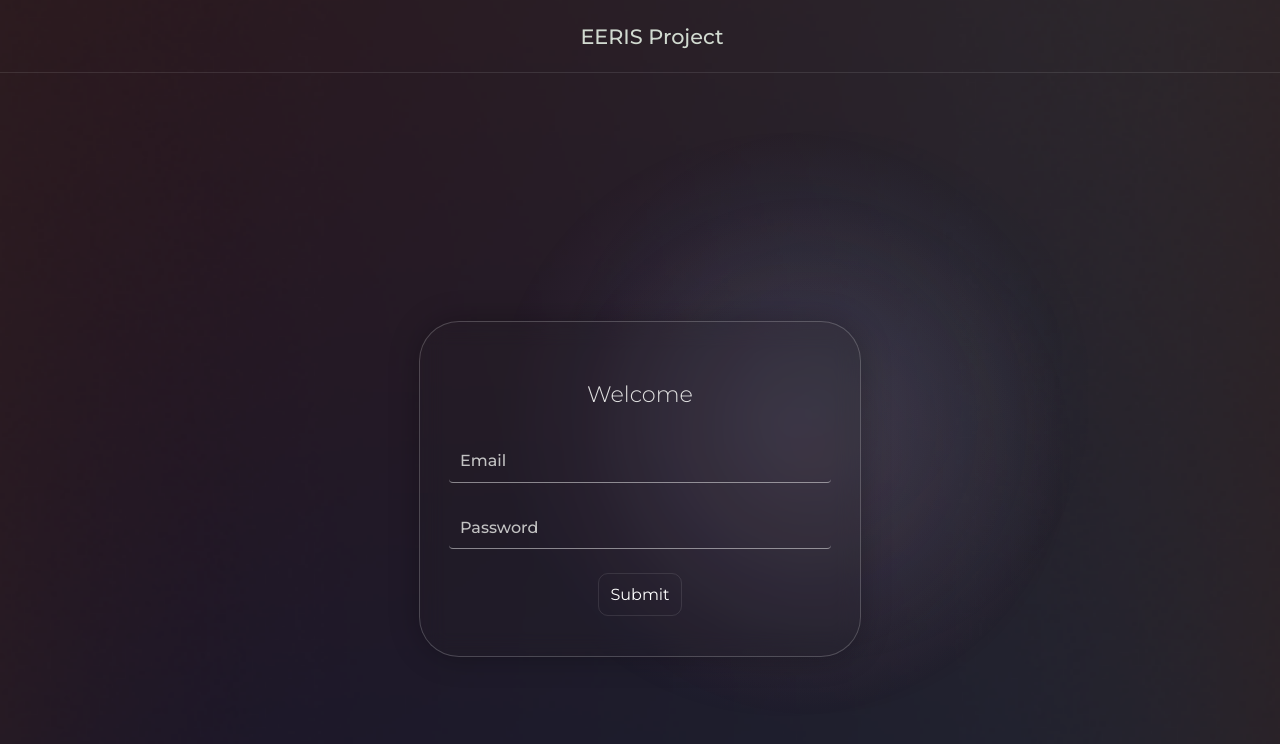
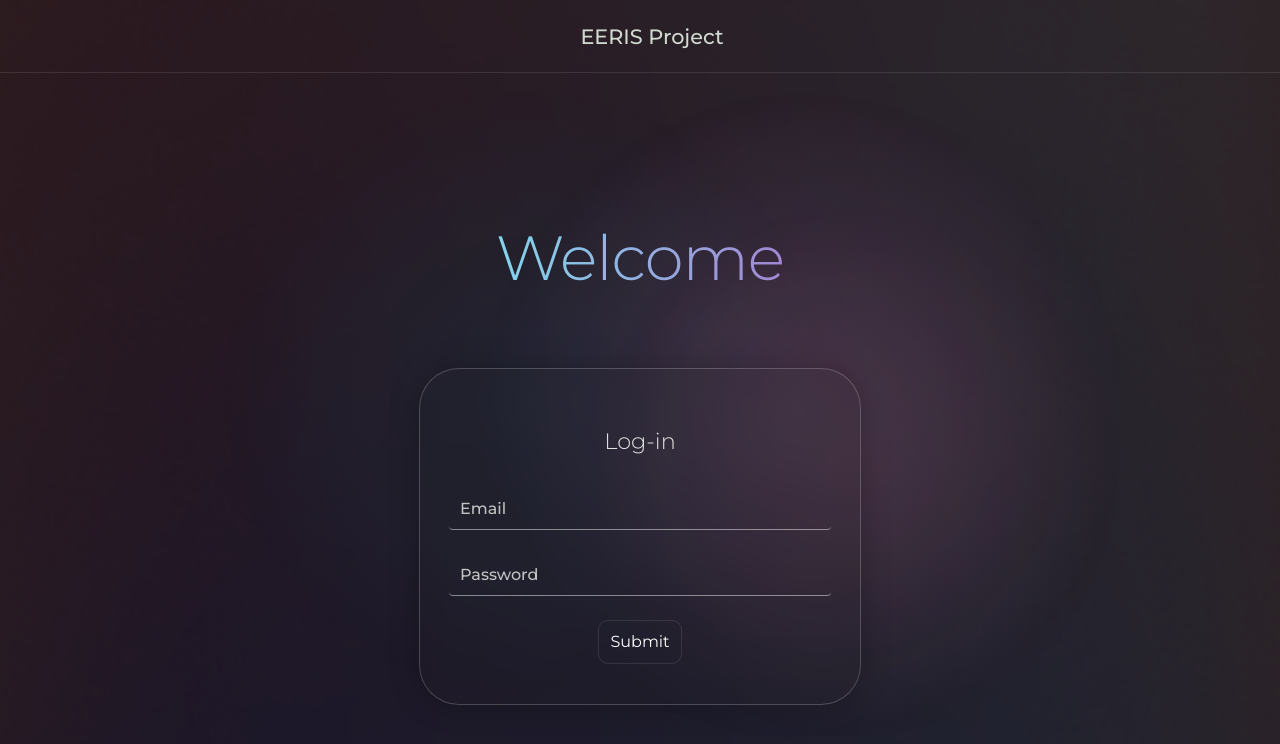
Before and after one commit to JoseJimenezCaballero/EERIS-Project, a React (Create React App) app in the folder FrontEnd/eerisfront/: page /login in a window 1280 px wide. Shown: the top 744 px of the page. Built offline with nearby package versions, Linux system fonts and the light colour scheme; a web font is replaced by a local one.

Commit message:
Finished FrontEnd
added chart

```diff
--- a/FrontEnd/eerisfront/package.json
+++ b/FrontEnd/eerisfront/package.json
@@ -19,6 +19,7 @@
     "react-dom": "^18.2.0",
     "react-router-dom": "^7.5.0",
     "react-scripts": "5.0.1",
+    "recharts": "^2.15.3",
     "web-vitals": "^2.1.4"
   },
   "scripts": {
--- a/FrontEnd/eerisfront/public/index.html
+++ b/FrontEnd/eerisfront/public/index.html
@@ -35,6 +35,7 @@
   <body>
     <noscript>You need to enable JavaScript to run this app.</noscript>
     <div class="glow-third"></div>
+    <div class="glow-fourth"></div>
     <div id="root"></div>
     <!--
       This HTML file is a template.
--- /dev/null
+++ b/FrontEnd/eerisfront/src/components/CustomPieChart.jsx
@@ -0,0 +1,66 @@
+import { PieChart, Pie, Cell, Tooltip, Legend } from 'recharts';
+
+
+const CustomTooltip = ({ active, payload }) => {
+    if (active && payload && payload.length) {
+      return (
+        <div className="toolTipChart">
+          <p style={{ margin: 0 }}>{payload[0].name}</p>
+          <p style={{ margin: 0 }}><b>${payload[0].value.toFixed(2)}</b></p>
+        </div>
+      );
+    }
+
+    return null;
+  };
+
+
+
+// Custom colors for the slices
+const COLORS = ['#0FF0FC', '#a288d3', '#7aff90', '#ff8b7b', '#6b9dfc'];
+
+function CustomPieChart({data}) {
+  return (
+    <PieChart width={500} height={400}>
+      <Pie
+        data={data}
+        cx="50%"
+        cy="50%"
+        labelLine={true}            // ✅ enables line to outside labels
+        label={({ name }) => name}  // ✅ shows category name outside
+        outerRadius={130}
+        fill="#8884d8"
+        dataKey="value"
+        animationDuration={600}
+        animationBegin={200}
+      >
+        {data.map((entry, index) => (
+          <Cell key={`cell-${index}`} fill={COLORS[index % COLORS.length]} />
+        ))}
+      </Pie>
+      {/* 🛠 Add percentages inside pie separately */}
+      <Pie
+        data={data}
+        cx="50%"
+        cy="50%"
+        innerRadius={0}
+        outerRadius={130}
+        fill="#8884d8"
+        dataKey="value"
+        label={({ percent }) => `${(percent * 100).toFixed(0)}%`}
+        labelLine={false}
+        isAnimationActive={false}
+        animationDuration={600}
+        animationBegin={200}
+      >
+        {data.map((entry, index) => (
+          <Cell key={`cell-inner-${index}`} fill="transparent" />
+        ))}
+      </Pie>
+
+      <Tooltip content={<CustomTooltip />}/>
+    </PieChart>
+  );
+}
+
+export default CustomPieChart;
--- a/FrontEnd/eerisfront/src/components/HomePage.jsx
+++ b/FrontEnd/eerisfront/src/components/HomePage.jsx
@@ -3,9 +3,10 @@ import { useUser } from './UserContext';
 import NavBar from './NavBar';
 import BudgetWheel from './BudgetWheel';
 import '../styles.css';
-import { Calendar, Building2, CircleDollarSign, Rows3, Pencil, CircleCheck, CircleSlash } from 'lucide-react';
+import { Calendar, Building2, CircleDollarSign, Rows3, Pencil, CircleCheck, CircleSlash, ArrowLeft } from 'lucide-react';
 import { useNavigate, useLocation } from 'react-router-dom';
 import { motion, AnimatePresence } from 'framer-motion';
+import CustomPieChart from './CustomPieChart';
 
 const HomePage = () => {
   const navigate = useNavigate();
@@ -20,6 +21,7 @@ const HomePage = () => {
   const [showModal, setShowModal] = useState(false);
   const [isEditing, setIsEditing] = useState(false);
   const location = useLocation();
+  const [displayTrans, setDisplayTrans] = useState(false);
 
   const fetchBudgetInfo = async () => {
     try {
@@ -186,16 +188,48 @@ const HomePage = () => {
       </>
     );
   }
+
+  //used to aggregate data to feed to customPieChart which needs data like this: {category:'xxx', amount:xx}
+  const aggregatedCategoryData = transactions.reduce((acc, txn) => {
+    const category = txn.category || "Uncategorized";
+    const found = acc.find(item => item.name === category);
+    if (found) {
+      found.value += txn.amount;
+    } else {
+      acc.push({ name: category, value: txn.amount });
+    }
+    return acc;
+  }, []);
+
 console.log(transactions)
   return (
     <>
       <NavBar />
       <div className="home-container">
-        <h1 className="home-title">Hello {name}</h1>
+        <h1 className="home-title" >Hello {name}</h1>
         <div className="home-main">
           <div className="home-transactions">
-            <h3 style={{ fontWeight: "300", fontSize: "1.3em" }}>Recent Transactions</h3>
-            <div className="table-container">
+            <h3 style={{ fontWeight: "300", fontSize: "1.3em" }}>{!displayTrans ? 'Recent Transactions' : 'Spending Summary'}</h3>
+            <AnimatePresence mode="wait">
+              <div className="smooth-container">
+            {displayTrans ? (
+            <motion.div
+              key="chart"
+              initial={{ opacity: 0, x: 30 }}
+              animate={{ opacity: 1, x: 0 }}
+              exit={{ opacity: 0, x: -30 }}
+              transition={{ duration: 0.3, ease: "easeInOut" }}
+            >
+              <CustomPieChart data={aggregatedCategoryData} />
+            </motion.div>
+          ) : <motion.div
+              className="table-container"
+              key="table"
+              initial={{ opacity: 0, x: -30 }}
+              animate={{ opacity: 1, x: 0 }}
+              exit={{ opacity: 0, x: 30 }}
+              transition={{ duration: 0.3, ease: "easeInOut" }}
+              >
               <table className="home-table">
                 <thead>
                   <tr>
@@ -237,9 +271,21 @@ console.log(transactions)
                   )}
                 </tbody>
               </table>
+            </motion.div>}
             </div>
-            <div style={{ marginTop: "1.5em" }} className="submit-button" onClick={() => handleNavigation('/receipts')}>
-              Submit New Transaction
+            </AnimatePresence>
+            <div className="buttonHolder">
+              {!displayTrans &&
+                <div className="submit-button" onClick={() => handleNavigation('/receipts')}>
+                Submit New Transaction
+              </div>}
+              <div
+                style={{textAlign:'center', display:'flex', alignItems:"center"}}
+                className="submit-button"
+                onClick={() => setDisplayTrans(!displayTrans)}
+                >
+                {displayTrans ? (<><ArrowLeft style={{height:"1.2em"}} /> Back</>) :'Spending Breakdown'}
+              </div>
             </div>
           </div>
           <div className="home-budget">
--- a/FrontEnd/eerisfront/src/components/LoginPage.jsx
+++ b/FrontEnd/eerisfront/src/components/LoginPage.jsx
@@ -3,6 +3,7 @@ import { useNavigate, useLocation } from 'react-router-dom';
 import { useUser } from './UserContext';
 import NavBar from './NavBar';
 import '../styles.css';
+import WelcomeAnimate from './WelcomeAnimate'
 
 const LoginPage = () => {
   const { setUser } = useUser(); // Get setUser from context
@@ -49,8 +50,9 @@ const LoginPage = () => {
     <>
       <NavBar />
       <div className="login-container">
+      <WelcomeAnimate />
         <form className="login-box" onSubmit={handleLogin}>
-          <h2 style={{fontWeight:"300"}}>Welcome</h2>
+          <h2 style={{fontWeight:"300"}}>Log-in</h2>
 
           <input
             type="email"
--- a/FrontEnd/eerisfront/src/components/ReceiptPage.jsx
+++ b/FrontEnd/eerisfront/src/components/ReceiptPage.jsx
@@ -2,6 +2,7 @@ import React, { useState } from 'react';
 import NavBar from './NavBar';
 import { useUser } from './UserContext';
 import { ImageUp } from 'lucide-react';
+import {ReactComponent as LoadAnimation} from '../images/infinite.svg';
 
 const ReceiptPage = () => {
   const { user } = useUser();
@@ -16,6 +17,8 @@ const ReceiptPage = () => {
 
   const [base64Image, setBase64Image] = useState(''); // 🆕 base64 image
 
+  const [isLoading, setIsLoading] = useState(false);
+
   // 🛠 Handle file upload + OCR + read base64
   const handleFileChange = async (e) => {
     const file = e.target.files[0];
@@ -28,13 +31,16 @@ const ReceiptPage = () => {
     formData.append('file', file);
     formData.append('userId', user.email);
 
+    setIsLoading(true);
     try {
       const res = await fetch('http://127.0.0.1:8000/api/receipts/upload-image', {
         method: 'POST',
         body: formData,
       });
 
-      if (!res.ok) throw new Error('Failed to parse receipt image');
+      if (!res.ok) {
+        throw new Error('Failed to parse receipt image');
+      };
 
       const { parsed } = await res.json();
 
@@ -52,8 +58,10 @@ const ReceiptPage = () => {
       };
       reader.readAsDataURL(file);
 
+      setIsLoading(false);
       alert('Receipt image parsed! Please confirm details and choose a category.');
     } catch (error) {
+      setIsLoading(false);
       console.error('Error parsing image:', error);
       alert(`Failed to parse receipt: ${error.message}`);
     }
@@ -119,7 +127,8 @@ const ReceiptPage = () => {
           <p style={{ fontWeight: "200", width: "88%", fontSize: "0.9em", margin: "0", marginBottom: "2em" }}>
             We will parse some info automatically. Any remaining info will need to be filled manually.
           </p>
-          <label className="file-upload">
+          { isLoading ? <div className='animContainer'><LoadAnimation className="anim"/> Overthinking...</div>:
+            <label className="file-upload">
             Upload Receipt
             <input
               type="file"
@@ -127,9 +136,8 @@ const ReceiptPage = () => {
               onChange={handleFileChange}
               accept="image/*"
             />
-          </label>
+          </label>}
         </div>
-
         {/* Receipt Form */}
         <form className="receipt-form" onSubmit={handleSubmit}>
           <h2>Receipt Information</h2>
--- /dev/null
+++ b/FrontEnd/eerisfront/src/components/WelcomeAnimate.jsx
@@ -0,0 +1,25 @@
+import { motion } from "framer-motion";
+
+function WelcomeAnimate() {
+  const text = "Welcome".split("");
+
+  return (
+    <div className="welcomeAnim">
+      {text.map((el, i) => (
+        <motion.span
+          initial={{ opacity: 0 }}
+          animate={{ opacity: 1 }}
+          transition={{
+            duration: 0.60,
+            delay: i / 20,
+          }}
+          key={i}
+        >
+          {el}{""}
+        </motion.span>
+      ))}
+    </div>
+  );
+}
+
+export default WelcomeAnimate;
--- a/FrontEnd/eerisfront/src/styles.css
+++ b/FrontEnd/eerisfront/src/styles.css
@@ -26,7 +26,7 @@ body::before {
   animation: moveLight 20s ease-in-out infinite;
   z-index: -1;
   pointer-events: none;
-  animation: moveLight 20s ease-in-out infinite, pulseGlow 9s ease-in-out infinite;
+  animation: moveLight 18s ease-in-out infinite, pulseGlow 9s ease-in-out infinite;
 }
 
 body::after {
@@ -43,7 +43,7 @@ body::after {
   animation: moveLightReverse 27s ease-in-out infinite;
   z-index: -1;
   pointer-events: none;
-  animation: moveLightReverse 27s ease-in-out infinite, pulseGlow 10s ease-in-out infinite;
+  animation: moveLightReverse 24s ease-in-out infinite, pulseGlow 10s ease-in-out infinite;
 }
 
 .glow-third {
@@ -57,9 +57,42 @@ body::after {
   background-repeat: no-repeat;
   background-size: 35vw 50vh;
   background-position: 100% 100%;
-  animation: moveDiagonal 29s ease-in-out infinite, pulseGlowAlt 12s ease-in-out infinite;
+  animation: moveDiagonal 32s ease-in-out infinite, pulseGlowAlt 12s ease-in-out infinite;
   z-index: -1;
   pointer-events: none;
+}
+
+.glow-fourth {
+  position: fixed;
+  top: 0;
+  left: 0;
+  width: 100vw;
+  height: 100vh;
+  background-image: radial-gradient(circle, rgba(255, 150, 222, 0.088) 0%, transparent 70%);
+  background-repeat: no-repeat;
+  background-size: 35vw 50vh;
+  background-position: 0% 100%; /* Start bottom left */
+  animation: moveBottomLeftToTopRight 14s ease-in-out infinite, pulseGlowFourth 11s ease-in-out infinite;
+  z-index: -1;
+  pointer-events: none;
+}
+
+@keyframes moveBottomLeftToTopRight {
+  0% {
+    background-position: 0% 100%;
+  }
+  25% {
+    background-position: 25% 75%;
+  }
+  50% {
+    background-position: 100% 0%;
+  }
+  75% {
+    background-position: 75% 25%;
+  }
+  100% {
+    background-position: 0% 100%;
+  }
 }
 
 @keyframes moveLight {
@@ -137,6 +170,18 @@ body::after {
     opacity: 0.85;
   }
 }
+
+@keyframes pulseGlowFourth {
+  0%, 100% {
+    background-size: 30vw 70vh;
+    opacity: 1;
+  }
+  50% {
+    background-size: 40vw 90vh;
+    opacity: 0.8;
+  }
+}
+
 .NavBar-container{
     display: flex;
     justify-content: space-around;
@@ -443,10 +488,11 @@ body::after {
 
   .login-container {
     display: flex;
-    justify-content: center;
+    flex-direction: column;
     align-items: center;
     height: 100vh;
-    padding: 1rem;
+    margin-top: 3em;
+    gap: 2em;
 
   }
 
@@ -541,7 +587,7 @@ body::after {
     font-size: 2.5rem;
     font-weight: 300;
     text-align: center;
-    margin-bottom: 4.8rem;
+    margin-bottom: 4.2rem;
     color: #ffffff;
     background: linear-gradient(90deg, #79eff5, #c0fcec);
     -webkit-background-clip: text;
@@ -993,3 +1039,60 @@ body::after {
 .modalImg{
   width: 75%;
 }
+
+.animContainer{
+  display: flex;
+  flex-direction: column;
+  align-items: center;
+  justify-content: center;
+  color: #0FF0FC;
+  font-weight: 100;
+}
+
+.anim{
+  width: 4em;
+}
+
+.welcomeAnim{
+  margin: 0;
+  padding: 0;
+  text-align: center;
+  font-size: 3.9em;
+  font-weight: 300;
+  letter-spacing: -1px;
+  line-height: 1.2;
+  text-align: center;
+  margin: 100px 0 40px;
+  background: linear-gradient(90deg, #83D5EC 0%, #A288D3 100%);
+  -webkit-background-clip: text;
+  -webkit-text-fill-color: transparent;
+  background-clip: text; /* standard */
+  color: transparent;
+}
+
+.toolTipChart{
+  background: rgba(43, 43, 43, 0.638); /* translucent white */
+  backdrop-filter: blur(12px);           /* this adds the blur */
+  -webkit-backdrop-filter: blur(12px);   /* for Safari */
+  border: 1.5px solid rgba(255, 255, 255, 0.2);
+  box-shadow: 0 0 30px rgba(0, 0, 0, 0.25); /* gives depth */
+  padding: 0.7em;
+  border-radius: 0.4em;
+}
+
+.buttonHolder{
+  margin-top: 1.5em;
+  display: flex;
+  align-items: center;
+  justify-content: center;
+  gap: 1em;
+}
+
+.smooth-container {
+  transition: all 1.4s ease-in-out;
+  overflow: hidden;
+  display: flex;
+  justify-content: center;
+  align-items: center;
+  width: 100%;
+}
```
Also changed, not shown: FrontEnd/eerisfront/src/images/infinite.svg (added), 1 other file (tests, documents, lock files or other folders).
